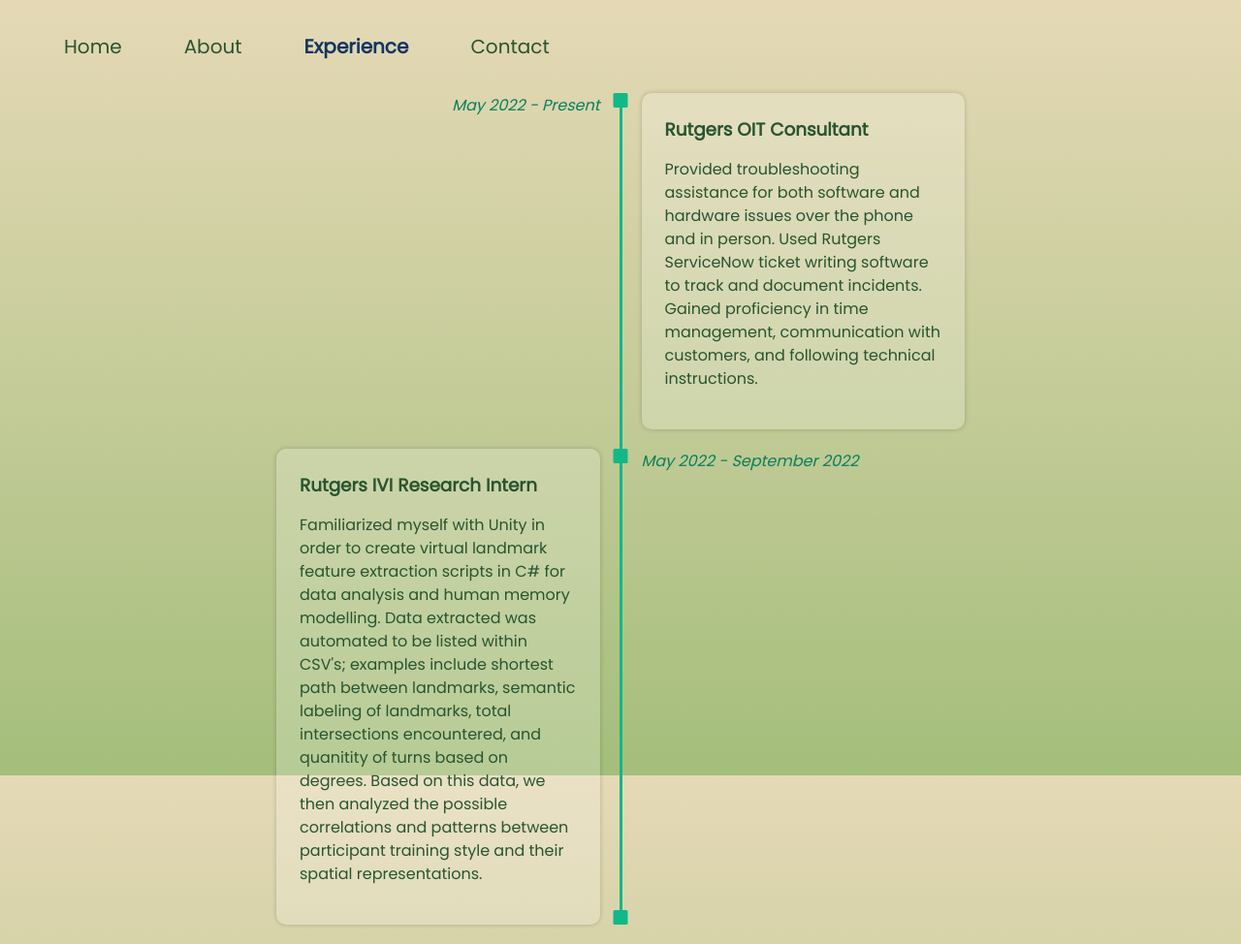
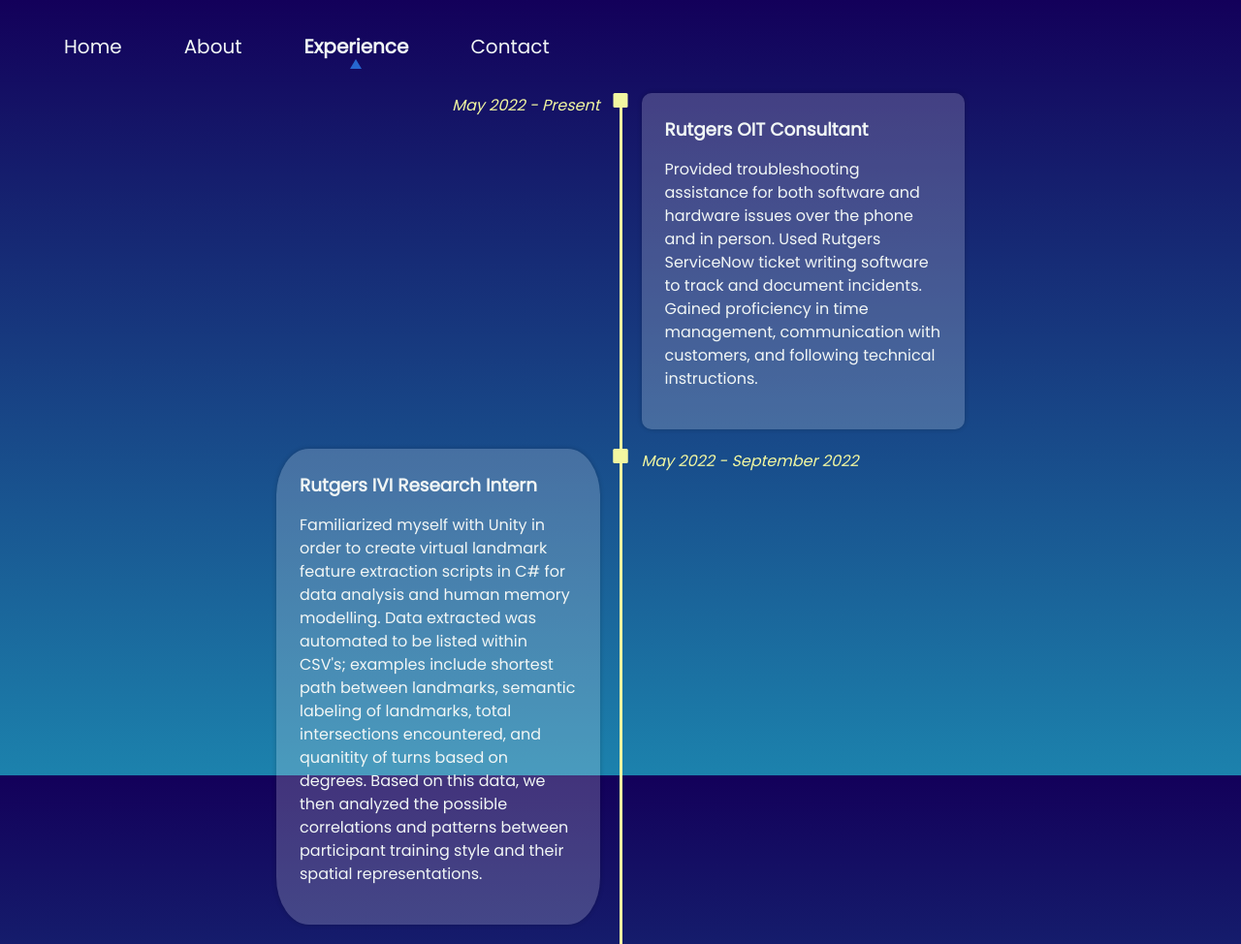
Before and after one commit to SpencerTong/portfolio_website_old, a plain HTML site: page docs/experience.html in a window 1280 px wide. Shown: the top 974 px of the page at 97% size. Drawn offline with Linux system fonts and the light colour scheme; a web font is replaced by a local one.

Commit message:
changed colorway, modified nav bar/css sheets

```diff
--- a/docs/about.css
+++ b/docs/about.css
@@ -6,16 +6,6 @@
       COLORS
       #495057  #a5d8ff #fff #087f5b
 */
-
-html {
-  height:100%;
-  color: #285430;
-  background: linear-gradient(#E5D9B6, #A4BE7B);
-  background-repeat: no-repeat;
-  background-size: cover;
-  background-position: center center;
-  font-family: "Poppins", sans-serif;
-}
 
 .nav-bar {
   font-size: 20px;
@@ -33,7 +23,6 @@
 .nav-link:link,
 .nav-link:visited {
   text-decoration: none;
-  color: #285430;
 }
 
 .nav-link:hover,
@@ -55,43 +44,30 @@
   margin-right: 200px;
   width: 30%;
   top: 0;
+  animation: fade_in 2s;
 }
 
 .portrait {
   border-radius: 20%;
-  border: 2px solid #E5D9B6;
+  border: 2px solid #F2F7A1;
   height: 53vh;
   width: 25vw;
   box-shadow: 0 12px 24px rgba(0, 0, 0, 0.25);
   margin-right: 2vw;
   flex: 0 0 auto;
   top: 0;
+  animation: fade_in 3s;
 }
 
 .about-btn {
   font-weight: bold;
-  color: #153462!important;
+  color: #F1F6F5;
+  position: relative;
 }
 
 .opener {
-  color: #5F8D4E;
   font-size: 24px;
   margin-bottom: 24px;
   flex: 0 0 auto;
   font-weight: 500;
 }
-
-@keyframes underline_fade_in {
-  from {
-    opacity: 1;
-  }
-
-  to {
-    opacity: 1;
-    background: linear-gradient(
-      180deg,
-      rgba(255, 255, 255, 0) 70%,
-      #4ee0554f 50%
-    );
-  }
-}
--- a/docs/contact.css
+++ b/docs/contact.css
@@ -1,48 +1,12 @@
-html {
-  font-family: "Poppins", sans-serif;
-  color: #285430;
-  background-image: linear-gradient(#E5D9B6, #A4BE7B);
-  background-repeat: no-repeat;
-  height: 100%;
-}
-
-
-
-a {
-  color: blue;
-}
-
-.nav-bar {
-  font-size: 20px;
-  justify-content: start;
-  display: flex;
-  gap: 48px;
-  margin-left: 50px;
-  margin-top: 25px;
-}
-
-.nav-link {
-  padding: 8px;
-}
-
-.nav-link:link,
-.nav-link:visited {
-  text-decoration: none;
-  color: #285430;
-}
-
-.nav-link:hover,
-.nav-link:active {
-  animation: underline_fade_in linear 1 normal forwards;
-}
-
 .contact-btn {
   font-weight: bold;
-  color: #153462!important;
+  color: #F1F6F5;
+  position: relative;
 }
 
 
 .form-container {
+  animation: fade_in 2s;
   position: relative;
   width: 100%;
   height: 90vh;
@@ -59,11 +23,11 @@
 
 .linked-in {
   margin-right: 5%;
-  color: #106025f1;
+  color: #00337C;
 }
 
 .github {
-  color: #106025f1;
+  color: #00337C;
 }
 
 form {
@@ -71,7 +35,7 @@
   background: #fff;
   display: flex;
   flex-direction: column;
-  padding: 2vw 4vw;
+  padding: 1vw 2vw;
   max-width: 600px;
   border-radius: 10px;
 }
@@ -93,12 +57,12 @@
 }
 
 input[type="submit"] {
-  background-color: #45a049a2;
+  background-color: #F2F7A1;
 }
 
 input[type="submit"]:hover,
 input[type="submit"]:active {
-  background-color: #45a049;
+  background-color: #F2F7A1;
   cursor: pointer;
 }
 
@@ -113,23 +77,9 @@
   height: 50vh;
   padding-right: 10%;
   padding-top: 20%;
+  animation: fade_in 3s;
 }
 
 .submit {
   font-family: "Poppins", sans-serif;
 }
-
-@keyframes underline_fade_in {
-  from {
-    opacity: 1;
-  }
-
-  to {
-    opacity: 1;
-    background: linear-gradient(
-      180deg,
-      rgba(255, 255, 255, 0) 50%,
-      #4ee0554f 50%
-    );
-  }
-}
--- a/docs/experience.css
+++ b/docs/experience.css
@@ -1,42 +1,12 @@
 html {
-  font-family: "Poppins", sans-serif;
-  color: #285430;
-  background-image: linear-gradient(#E5D9B6, #A4BE7B);
-  background-repeat: no-repeat;
-  height: 100%;
   background-attachment: fixed;
-}
-
-.nav-bar {
-  font-size: 20px;
-  justify-content: start;
-  display: flex;
-  gap: 48px;
-  margin-left: 50px;
-  margin-top: 25px;
-}
-
-.nav-link {
-  padding: 8px;
-}
-
-.nav-link:link,
-.nav-link:visited {
-  text-decoration: none;
-  color: #285430;
-}
-
-.nav-link:hover,
-.nav-link:active {
-  animation: underline_fade_in linear 1 normal forwards;;
 }
 
 .experience-btn {
   font-weight: bold;
-  color: #153462!important;
+  color: #F1F6F5;
+  position: relative;
 }
-
-
 
 .timeline {
   margin: 0 auto;
@@ -44,6 +14,7 @@
   padding: 25px;
   display: grid;
   grid-template-columns: 1fr 3px 1fr;
+  animation: fade_in 2s;
 }
 
 
@@ -59,7 +30,7 @@
 }
 
 .timeline_date {
-color: #087f5b;
+color: #F2F7A1;
 }
 
 .timeline_date_right {
@@ -69,7 +40,7 @@
 
 .timeline_middle {
   position: relative;
-  background: #12b886;
+  background: #F2F7A1;
 }
 
 
@@ -80,15 +51,19 @@
   transform: translateX(-50%);
   width: 15px;
   height: 15px;
-  background: #12b886;
+  background: #F2F7A1;
   border-radius: 10%;
 }
 
+.OIT {
+  animation: fade_in 2s;
+}
 
-.timeline_point_bottom {
+.IVI {
   top: initial;
   bottom: 0;
   border-radius: 10%;
+  animation: fade_in 2s;
 }
 
 .timeline_title {
@@ -103,18 +78,3 @@
 .timeline_component_bottom {
   margin-bottom: 0;
 }
-
-@keyframes underline_fade_in {
-  from {
-    opacity: 1;
-  }
-
-  to {
-    opacity: 1;
-    background: linear-gradient(
-      180deg,
-      rgba(255, 255, 255, 0) 70%,
-      #4ee0554f 50%
-    );
-  }
-}
--- a/docs/experience.html
+++ b/docs/experience.html
@@ -25,8 +25,10 @@
       <nav class="nav-bar">
         <a class="home-btn nav-link" href="index.html" target="_self">Home</a>
         <a class="about-btn nav-link" href="about.html" target="_self">About</a>
-        <a class="experience-btn nav-link" href="experience.html" target="_self"
-          >Experience</a
+        <a class="experience-btn current" href="experience.html" target="_self"
+          >Experience
+          <div class="triangle"></div>
+          </a
         >
         <a class="contact-btn nav-link" href="contact.html" target="_self"
           >Contact</a
@@ -43,7 +45,7 @@
         <div class="timeline_middle">
           <div class="timeline_point"></div>
         </div>
-        <div class="timeline_component timeline_component_bg">
+        <div class="timeline_component OIT timeline_component_bg">
           <h3 class="timeline_title">Rutgers OIT Consultant</h3>
           <p class="timeline_paragraph">
             Provided troubleshooting assistance for both software and hardware
@@ -53,7 +55,7 @@
           </p>
         </div>
         <div
-          class="timeline_component timeline_component_bottom timeline_component_bg"
+          class="timeline_component IVI timeline_component_bg"
         >
           <h3 class="timeline_title">Rutgers IVI Research Intern</h3>
           <p class="timeline_paragraph">
--- a/docs/hero.css
+++ b/docs/hero.css
@@ -3,26 +3,11 @@
       2 / 4 / 8 / 12 / 16 / 24 / 32 / 48 / 64 / 80 / 96 / 128
       FONT SIZE SYSTEM (px)
       10 / 12 / 14 / 16 / 18 / 20 / 24 / 30 / 36 / 44 / 52 / 62 / 74 / 86 / 98
-      COLORS
-      #495057  #a5d8ff #fff #087f5b
+
 */
 
-html {
-  font-family: "Poppins", sans-serif;
-  color: #285430;
-  background-image: linear-gradient(#E5D9B6, #A4BE7B);
-  background-repeat: no-repeat;
-  height: 100%;
-  background-attachment: fixed;
-}
-
-.nav-bar {
-  font-size: 20px;
-  justify-content: start;
-  display: flex;
-  gap: 48px;
-  margin-left: 50px;
-  margin-top: 25px;
+.home-btn {
+  position: relative;
 }
 
 .intro-msg {
@@ -39,33 +24,19 @@
   font-size: 74px;
   font-weight: 1000;
   padding-top: 10vh;
-  color: #5F8D4E;
+  animation: fade_in 2s;
 }
 
 .hero-sub {
   grid-row: 2/3;
   margin-top: 0px;
   font-size: 24px;
+  animation: fade_in 2s;
 }
 
-.nav-link {
-  padding: 8px;
-}
-
-.nav-link:link,
-.nav-link:visited {
-  text-decoration: none;
-  color: #285430;
-}
-
-.nav-link:hover,
-.nav-link:active {
-  animation: underline_fade_in linear 1 normal forwards;
-}
 
 .home-btn {
   font-weight: bold;
-  color: #153462!important;
 }
 
 .computer {
@@ -89,6 +60,7 @@
   padding-top: 200px;
   margin-left: 164px;
   margin-bottom: 16px;
+  animation: fade_in 2s;
 }
 
 @keyframes bounce {
@@ -99,22 +71,8 @@
   50% {
     margin-top: 50px;
   }
+
   100% {
     margin-top: 10px;
   }
 }
-
-@keyframes underline_fade_in {
-  from {
-    opacity: 1;
-  }
-
-  to {
-    opacity: 1;
-    background: linear-gradient(
-      180deg,
-      rgba(255, 255, 255, 0) 70%,
-      #4ee0554f 50%
-    );
-  }
-}
--- a/docs/master.css
+++ b/docs/master.css
@@ -1,6 +1,56 @@
-.main_container {
-    animation: transtionIn 2s;
-}
+html {
+    font-family: "Poppins", sans-serif;
+    color: #F1F6F5;
+    background-image: linear-gradient(#13005A, #1C82AD);
+    background-repeat: no-repeat;
+    height: 100%;
+  }
+
+  .nav-bar {
+    font-size: 20px;
+    justify-content: start;
+    display: flex;
+    gap: 48px;
+    margin-left: 50px;
+    margin-top: 25px;
+  }
+
+
+.nav-link {
+    padding: 8px;
+  }
+
+  .nav-link:link,
+  .nav-link:visited {
+    text-decoration: none;
+    color: #F1F6F5;
+  }
+
+  .nav-link:hover,
+  .nav-link:active {
+    animation: underline_fade_in linear 2 normal forwards;
+    color: #F1F6F5;
+  }
+
+  .current {
+    padding: 8px;
+    text-decoration: none;
+    color: #F1F6F5;
+  }
+
+
+  .triangle {
+    position: absolute;
+    left: 50%;
+    transform: translate(-50%);
+    top: 30px;
+    width: 0px;
+    height: 0px;
+    border-bottom: 10px solid #2666CF;
+    border-right: 6px solid transparent;
+    border-left: 6px solid transparent;
+    border-top: 6px solid transparent;
+  }
 
 
 @keyframes transtionIn {
@@ -14,3 +64,32 @@
         transform: rotateX(0);
     }
 }
+
+
+@keyframes underline_fade_in {
+  from {
+    opacity: 1;
+  }
+
+  to {
+    opacity: 1;
+    background: linear-gradient(
+      180deg,
+      rgba(255, 255, 255, 0) 80%,
+      #feffca 20%
+    );
+  }
+}
+
+
+@keyframes fade_in {
+
+  0% {
+    opacity: 0%;
+  }
+
+  100% {
+    opacity: 100%;
+  }
+
+}
```
Also changed, not shown: docs/about.html (+3 -1 lines), docs/contact.html (+4 -2 lines), docs/index.html (+3 -1 lines).
